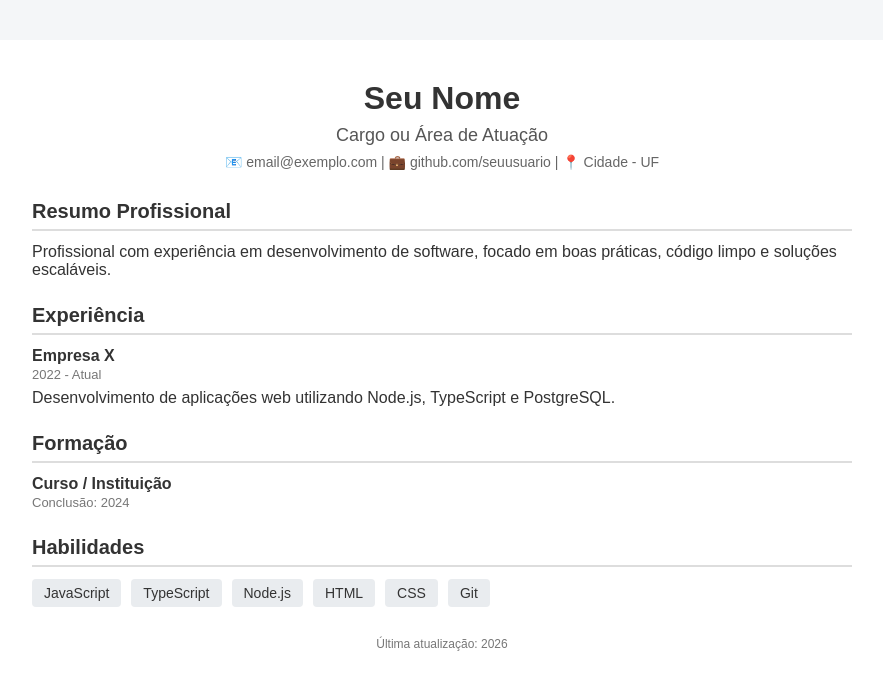
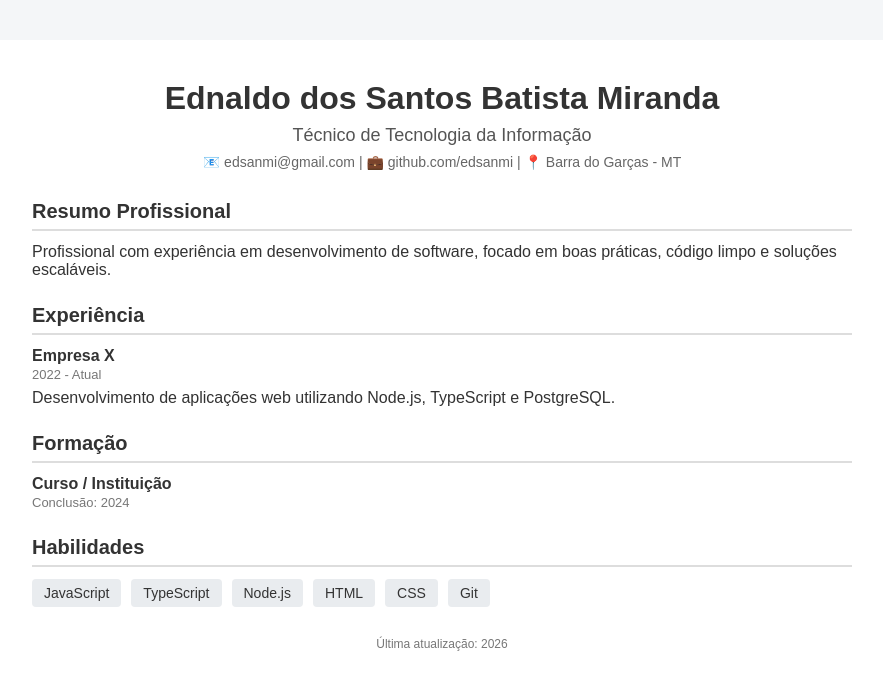
Before and after one commit to edsanmi/naldin.github.io, a plain HTML site: page index.html in a window 1280 px wide. Shown: the whole page, without its empty margins (198-1081 px from the left). Drawn offline with Linux system fonts and the light colour scheme.

Commit message:
Update personal information in index.html

```diff
--- a/index.html
+++ b/index.html
@@ -9,12 +9,12 @@
 <body>
   <main class="container">
     <header class="header">
-      <h1>Seu Nome</h1>
-      <p class="title">Cargo ou Área de Atuação</p>
+      <h1>Ednaldo dos Santos Batista Miranda</h1>
+      <p class="title">Técnico de Tecnologia da Informação</p>
       <p class="contact">
-        📧 email@exemplo.com |
-        💼 github.com/seuusuario |
-        📍 Cidade - UF
+        📧 edsanmi@gmail.com |
+        💼 github.com/edsanmi |
+        📍 Barra do Garças - MT
       </p>
     </header>
 
```
